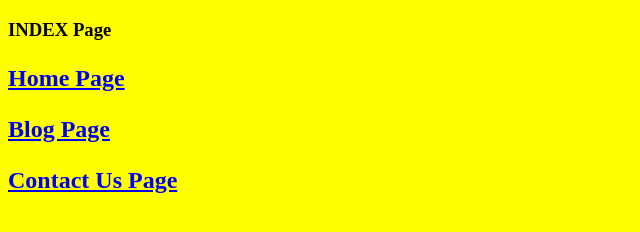
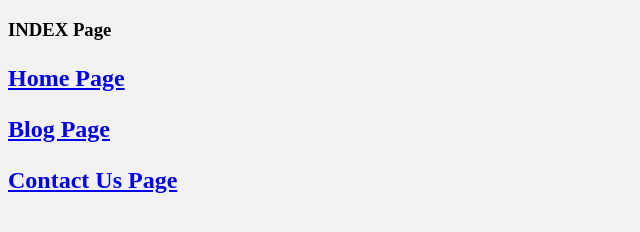
Before and after one commit to khubaib0227/Blogging-Website, a website: page src/index.html in a window 1280 px wide. Shown: the whole page, without its empty margins (0-640 px from the left). Drawn offline with Linux system fonts and the light colour scheme.

```diff
--- a/styles/index.css
+++ b/styles/index.css
@@ -1,5 +1,5 @@
 body{
-    background-color: rgb(255, 255, 0);
+    background-color: rgb(242, 242, 242);
 }
 h1{
     font-size: larger;
```
